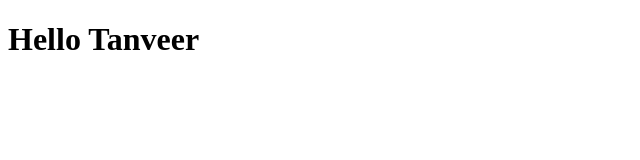
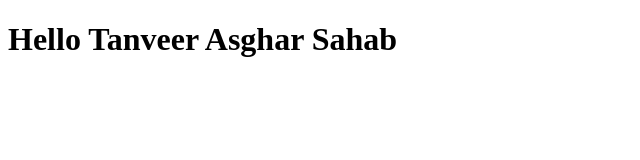
Before and after one commit to tanveerasghar19/BootcampTanveer2020, a plain HTML site: page index.html in a window 1280 px wide. Shown: the whole page, without its empty margins (0-640 px from the left). Drawn offline with Linux system fonts and the light colour scheme.

Commit message:
Update index.html

```diff
--- a/index.html
+++ b/index.html
@@ -6,7 +6,7 @@
     <title>Document</title>
 </head>
 <body>
-    <h1>Hello Tanveer</h1>
+    <h1>Hello Tanveer Asghar Sahab</h1>
 
 </body>
 </html>
```
